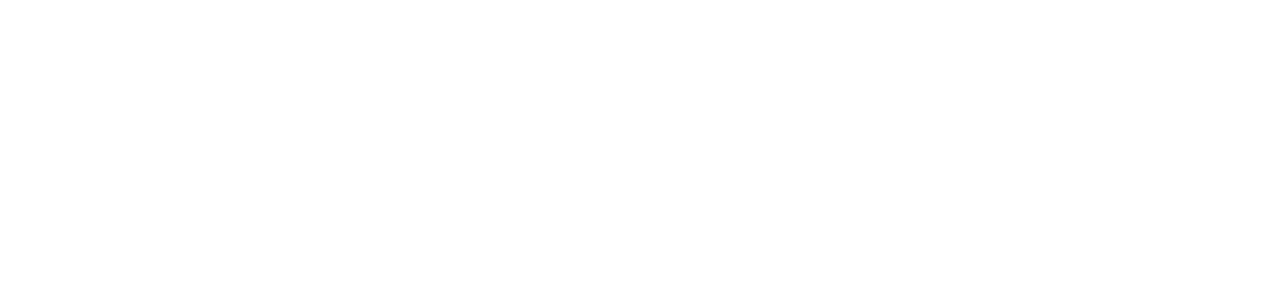
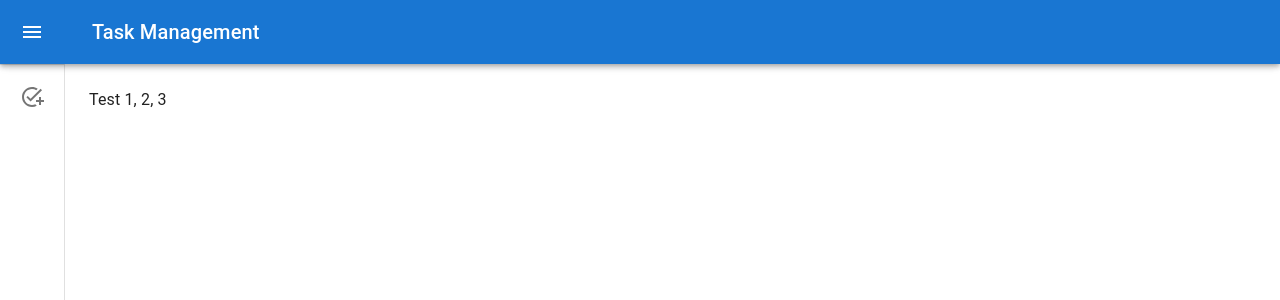
Before and after one commit to its-kayes/task-management-fe, a React (Vite) app: page /test in a window 1280 px wide. Before the commit this address had no page. Shown: the top 300 px of the page. Built offline with nearby package versions, Linux system fonts and the light colour scheme.

Commit message:
Side Navbar Implement

```diff
--- a/src/App.jsx
+++ b/src/App.jsx
@@ -3,14 +3,20 @@
 import { Route, Routes } from "react-router-dom";
 import Loader from "./shared/Loader";
 import { lazy } from "react";
+import SideNavbar from "./shared/nav/SideNavbar";
+import Test from "./pages/Test";
 
-const Home = lazy(() => import("./components/Home/Home"));
+const Home = lazy(() => import("./pages/Home"));
 
 function App() {
   return (
     <Suspense fallback={<Loader />}>
       <Routes>
-        <Route path="/" element={<Home />} />
+        {/* <Route path="/" element={<Home />} /> */}
+        <Route path="/" element={<SideNavbar />}>
+          <Route index element={<Home />} />
+          <Route path="test" element={<Test />} />
+        </Route>
       </Routes>
     </Suspense>
   );
--- /dev/null
+++ b/src/pages/Test.jsx
@@ -0,0 +1,3 @@
+export default function Test() {
+  return <div> Test 1, 2, 3 </div>;
+}
--- /dev/null
+++ b/src/shared/nav/SideNavbar.jsx
@@ -0,0 +1,172 @@
+import * as React from "react";
+import { styled, useTheme } from "@mui/material/styles";
+import Box from "@mui/material/Box";
+import MuiDrawer from "@mui/material/Drawer";
+import MuiAppBar from "@mui/material/AppBar";
+import Toolbar from "@mui/material/Toolbar";
+import List from "@mui/material/List";
+import CssBaseline from "@mui/material/CssBaseline";
+import Typography from "@mui/material/Typography";
+import Divider from "@mui/material/Divider";
+import IconButton from "@mui/material/IconButton";
+import MenuIcon from "@mui/icons-material/Menu";
+import ChevronLeftIcon from "@mui/icons-material/ChevronLeft";
+import ChevronRightIcon from "@mui/icons-material/ChevronRight";
+import ListItem from "@mui/material/ListItem";
+import ListItemButton from "@mui/material/ListItemButton";
+import ListItemIcon from "@mui/material/ListItemIcon";
+import ListItemText from "@mui/material/ListItemText";
+import AddTaskIcon from "@mui/icons-material/AddTask";
+import CottageIcon from "@mui/icons-material/Cottage";
+import { Link, Outlet } from "react-router-dom";
+
+const drawerWidth = 240;
+
+const openedMixin = (theme) => ({
+  width: drawerWidth,
+  transition: theme.transitions.create("width", {
+    easing: theme.transitions.easing.sharp,
+    duration: theme.transitions.duration.enteringScreen,
+  }),
+  overflowX: "hidden",
+});
+
+const closedMixin = (theme) => ({
+  transition: theme.transitions.create("width", {
+    easing: theme.transitions.easing.sharp,
+    duration: theme.transitions.duration.leavingScreen,
+  }),
+  overflowX: "hidden",
+  width: `calc(${theme.spacing(7)} + 1px)`,
+  [theme.breakpoints.up("sm")]: {
+    width: `calc(${theme.spacing(8)} + 1px)`,
+  },
+});
+
+const DrawerHeader = styled("div")(({ theme }) => ({
+  display: "flex",
+  alignItems: "center",
+  justifyContent: "flex-end",
+  padding: theme.spacing(0, 1),
+  // necessary for content to be below app bar
+  ...theme.mixins.toolbar,
+}));
+
+const AppBar = styled(MuiAppBar, {
+  shouldForwardProp: (prop) => prop !== "open",
+})(({ theme, open }) => ({
+  zIndex: theme.zIndex.drawer + 1,
+  transition: theme.transitions.create(["width", "margin"], {
+    easing: theme.transitions.easing.sharp,
+    duration: theme.transitions.duration.leavingScreen,
+  }),
+  ...(open && {
+    marginLeft: drawerWidth,
+    width: `calc(100% - ${drawerWidth}px)`,
+    transition: theme.transitions.create(["width", "margin"], {
+      easing: theme.transitions.easing.sharp,
+      duration: theme.transitions.duration.enteringScreen,
+    }),
+  }),
+}));
+
+const Drawer = styled(MuiDrawer, {
+  shouldForwardProp: (prop) => prop !== "open",
+})(({ theme, open }) => ({
+  width: drawerWidth,
+  flexShrink: 0,
+  whiteSpace: "nowrap",
+  boxSizing: "border-box",
+  ...(open && {
+    ...openedMixin(theme),
+    "& .MuiDrawer-paper": openedMixin(theme),
+  }),
+  ...(!open && {
+    ...closedMixin(theme),
+    "& .MuiDrawer-paper": closedMixin(theme),
+  }),
+}));
+
+export default function SideNavbar() {
+  const theme = useTheme();
+  const [open, setOpen] = React.useState(false);
+
+  const handleDrawerOpen = () => {
+    setOpen(true);
+  };
+
+  const handleDrawerClose = () => {
+    setOpen(false);
+  };
+
+  return (
+    <Box sx={{ display: "flex" }}>
+      <CssBaseline />
+      <AppBar position="fixed" open={open}>
+        <Toolbar>
+          <IconButton
+            color="inherit"
+            aria-label="open drawer"
+            onClick={handleDrawerOpen}
+            edge="start"
+            sx={{
+              marginRight: 5,
+              ...(open && { display: "none" }),
+            }}
+          >
+            <MenuIcon />
+          </IconButton>
+          <Typography variant="h6" noWrap component="div">
+            Task Management
+          </Typography>
+        </Toolbar>
+      </AppBar>
+      <Drawer variant="permanent" open={open}>
+        <DrawerHeader>
+          <Link to="/">
+            <Typography variant="h6" noWrap component="div">
+              Task Management
+            </Typography>
+          </Link>
+          <IconButton onClick={handleDrawerClose}>
+            {theme.direction === "rtl" ? (
+              <ChevronRightIcon />
+            ) : (
+              <ChevronLeftIcon />
+            )}
+          </IconButton>
+        </DrawerHeader>
+        <Divider />
+
+        <List>
+          <Link to="test">
+            <ListItem key={"Task"} disablePadding sx={{ display: "block" }}>
+              <ListItemButton
+                sx={{
+                  minHeight: 48,
+                  justifyContent: open ? "initial" : "center",
+                  px: 2.5,
+                }}
+              >
+                <ListItemIcon
+                  sx={{
+                    minWidth: 0,
+                    mr: open ? 3 : "auto",
+                    justifyContent: "center",
+                  }}
+                >
+                  <AddTaskIcon />
+                </ListItemIcon>
+                <ListItemText primary={"Task"} sx={{ opacity: open ? 1 : 0 }} />
+              </ListItemButton>
+            </ListItem>
+          </Link>
+        </List>
+      </Drawer>
+      <Box component="main" sx={{ flexGrow: 1, p: 3 }}>
+        <DrawerHeader />
+        <Outlet />
+      </Box>
+    </Box>
+  );
+}
```
Also changed, not shown: src/pages/Home.jsx (renamed from src/components/Home/Home.jsx).
